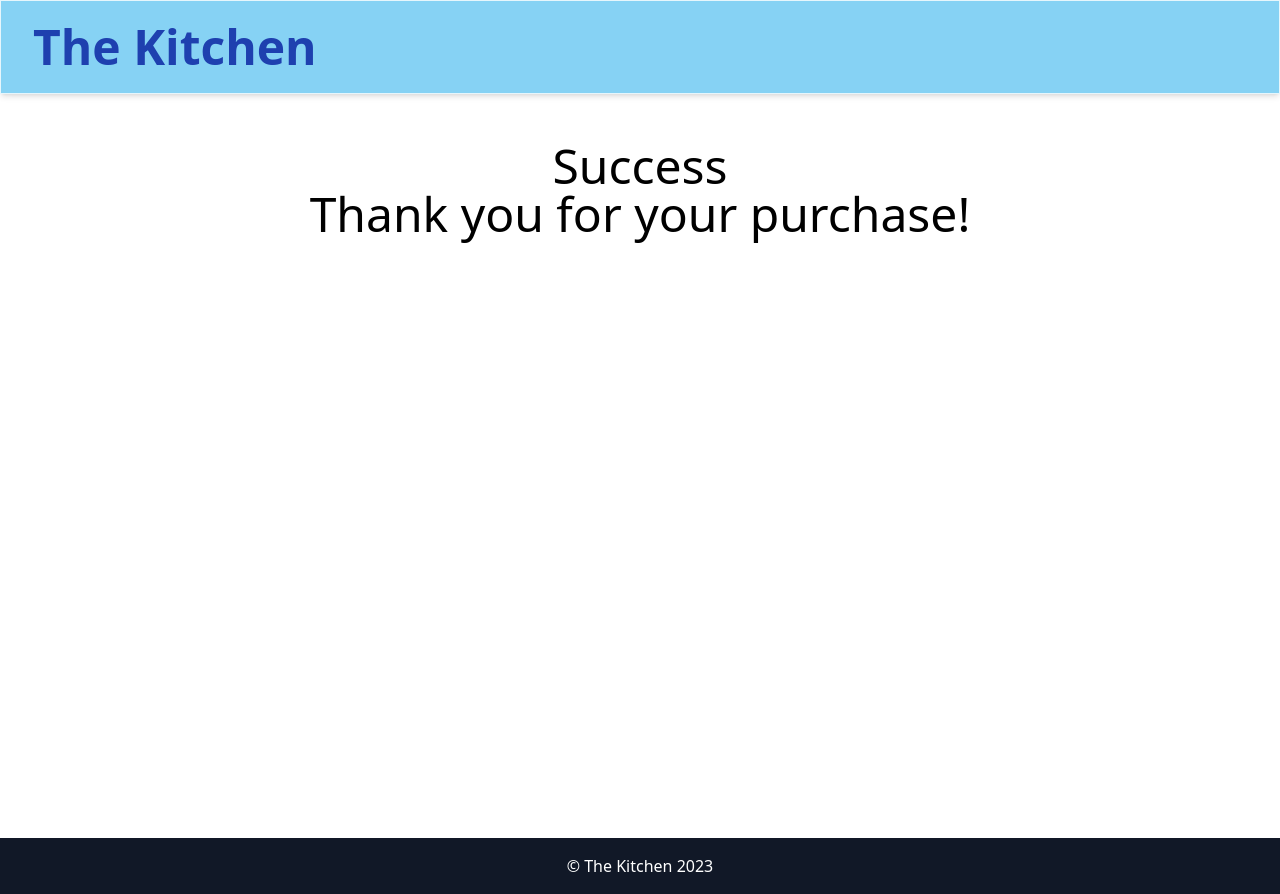
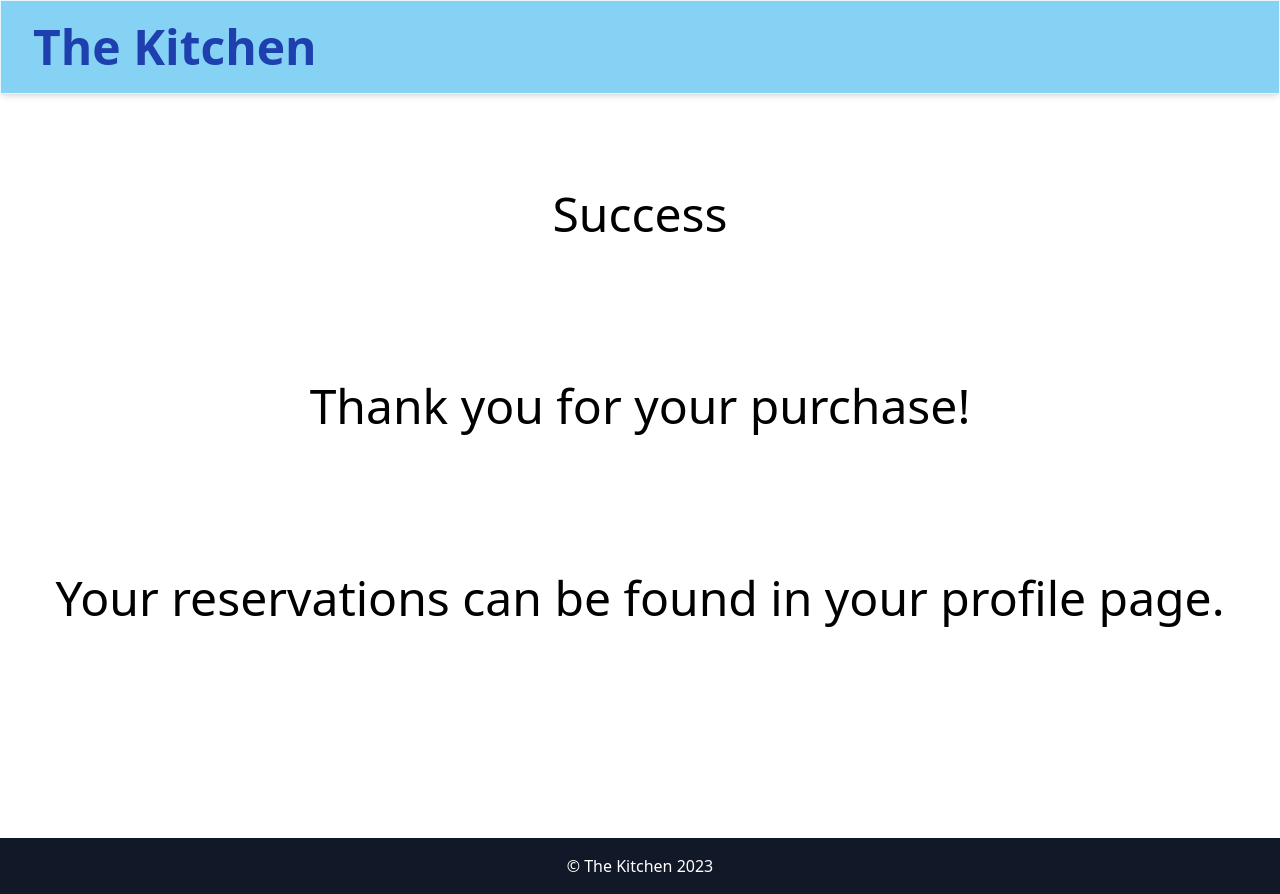
Before and after one commit to hollyhleal/the-kitchen, a React (Create React App) app in the folder client/: page /success in a window 1280 px wide. Built offline with nearby package versions, Linux system fonts and the light colour scheme; a web font is replaced by a local one.

Commit message:
added stripe integration and adjusted booking toast

```diff
--- a/client/src/components/Success.js
+++ b/client/src/components/Success.js
@@ -3,8 +3,11 @@ const Success = () => {
   return (
     <div className="content">
       <div className="text-3xl text-center xl:text-5xl text-black contrast-150 my-12">
-        <h1>Success</h1>
-        <h2>Thank you for your purchase!</h2>
+        <h1 className="my-12 py-12">Success</h1>
+        <h2 className="my-12 py-12">Thank you for your purchase!</h2>
+        <h2 className="my-12 py-12">
+          Your reservations can be found in your profile page.
+        </h2>
       </div>
     </div>
   );
--- a/client/src/pages/Booking/Booking.js
+++ b/client/src/pages/Booking/Booking.js
@@ -98,7 +98,9 @@ export default function Booking() {
     reservationDetails["time"] = resTime;
     makeRes(reservationDetails);
     if (reservationDetails) {
-      toast.success("Successfully booked your reservation!");
+      toast.warning(
+        "Your court is on hold for 10 minutes. Please proceed to checkout!"
+      );
     }
   };
 
```
